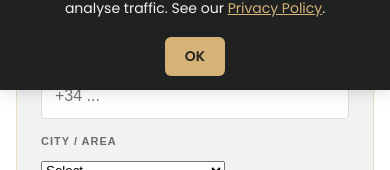
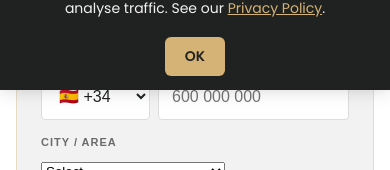
Before and after one commit to grandiorarealestate-wq/grandiora_es_landing, a SvelteKit app: page /contact in a window 390 px wide. Shown: the part 754-924 px from the top of the page. Built offline with nearby package versions, Linux system fonts and the light colour scheme.

Commit message:
feat(contact): add country code selector to phone field

```diff
--- a/src/lib/styles/app.scss
+++ b/src/lib/styles/app.scss
@@ -960,6 +960,35 @@ footer {
 		min-height: 88px;
 	}
 
+	.phone-row {
+		display: flex;
+		gap: 8px;
+
+		select.cc {
+			flex: 0 0 auto;
+			width: auto;
+			min-width: 96px;
+			padding: 13px;
+			background: #fff;
+			border: 1px solid #ddd;
+			border-radius: 4px;
+			color: $black;
+			font-size: 16px;
+			font-family: 'Nunito Sans', sans-serif;
+			cursor: pointer;
+			transition: border-color 0.25s ease;
+
+			&:focus {
+				outline: none;
+				border-color: $gold;
+			}
+		}
+
+		input {
+			flex: 1;
+		}
+	}
+
 	button {
 		width: 100%;
 		margin-top: 22px;
--- a/src/routes/contact/+page.svelte
+++ b/src/routes/contact/+page.svelte
@@ -13,6 +13,7 @@
 	let phone = $state('');
 	let city = $state('');
 	let family = $state('');
+	let countryCode = $state('+34');
 	let msg = $state('');
 	let formMsg = $state('');
 	let msgColor = $state('#2f8f4e');
@@ -48,7 +49,7 @@
 					headers: { 'Content-Type': 'application/json' },
 					body: JSON.stringify({
 						name: name.trim(),
-						phone: phone.trim(),
+						phone: countryCode + ' ' + phone.trim(),
 						message: [city.trim(), family.trim(), msg.trim()].filter(Boolean).join(' | '),
 						source: 'rental-en',
 						gclid,
@@ -79,6 +80,7 @@
 		phone = '';
 		city = '';
 		family = '';
+		countryCode = '+34';
 		msg = '';
 	}
 
@@ -138,7 +140,44 @@
 						<input id="name" type="text" bind:value={name} placeholder="John Smith" autocomplete="name" required />
 
 						<label for="phone">Phone / WhatsApp</label>
-						<input id="phone" type="tel" bind:value={phone} placeholder="+34 ..." autocomplete="tel" required />
+						<div class="phone-row">
+							<select class="cc" bind:value={countryCode} aria-label="Country code">
+								<option value="+34">🇪🇸 +34</option>
+								<option value="+7">🇷🇺 +7</option>
+								<option value="+380">🇺🇦 +380</option>
+								<option value="+375">🇧🇾 +375</option>
+								<option value="+1">🇺🇸 +1</option>
+								<option value="+44">🇬🇧 +44</option>
+								<option value="+49">🇩🇪 +49</option>
+								<option value="+33">🇫🇷 +33</option>
+								<option value="+39">🇮🇹 +39</option>
+								<option value="+351">🇵🇹 +351</option>
+								<option value="+31">🇳🇱 +31</option>
+								<option value="+32">🇧🇪 +32</option>
+								<option value="+41">🇨🇭 +41</option>
+								<option value="+46">🇸🇪 +46</option>
+								<option value="+47">🇳🇴 +47</option>
+								<option value="+45">🇩🇰 +45</option>
+								<option value="+358">🇫🇮 +358</option>
+								<option value="+48">🇵🇱 +48</option>
+								<option value="+420">🇨🇿 +420</option>
+								<option value="+36">🇭🇺 +36</option>
+								<option value="+40">🇷🇴 +40</option>
+								<option value="+30">🇬🇷 +30</option>
+								<option value="+90">🇹🇷 +90</option>
+								<option value="+972">🇮🇱 +972</option>
+								<option value="+971">🇦🇪 +971</option>
+								<option value="+86">🇨🇳 +86</option>
+								<option value="+91">🇮🇳 +91</option>
+								<option value="+81">🇯🇵 +81</option>
+								<option value="+55">🇧🇷 +55</option>
+								<option value="+52">🇲🇽 +52</option>
+								<option value="+54">🇦🇷 +54</option>
+								<option value="+56">🇨🇱 +56</option>
+								<option value="+57">🇨🇴 +57</option>
+							</select>
+							<input id="phone" type="tel" bind:value={phone} placeholder="600 000 000" autocomplete="tel" required />
+						</div>
 
 						<label for="city">City / Area</label>
 						<select id="city" bind:value={city}>
```
